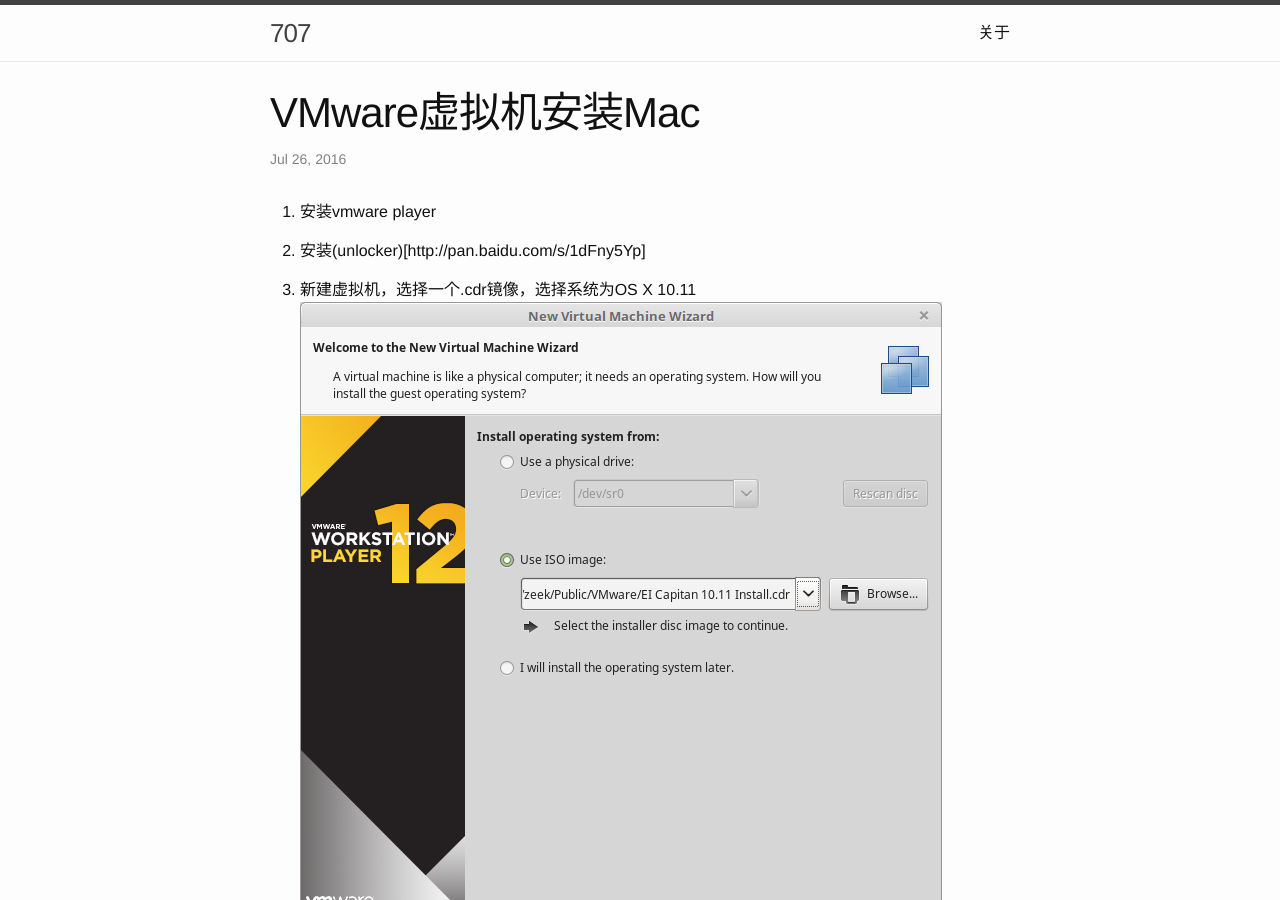
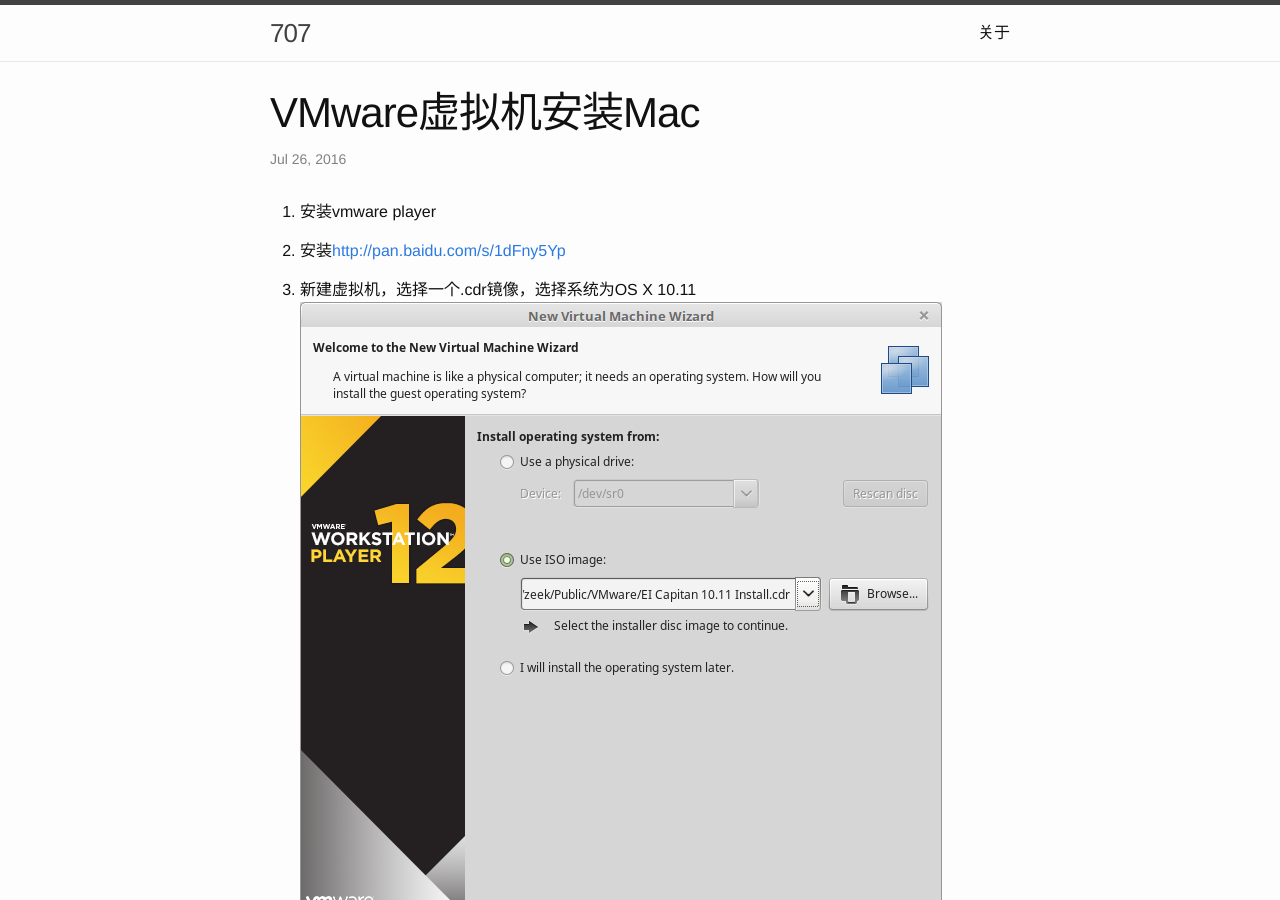
Before and after one commit to zephyrzoom/zephyrzoom.github.io, a Jekyll site: the page built from _posts/2016-07-26-vmware-mac.md, in a window 1280 px wide and 900 px high. Built offline with Jekyll 4.4.1, drawn with Linux system fonts in a browser that asks for light colours.

Commit message:
update vmware mac

```diff
--- a/_posts/2016-07-26-vmware-mac.md
+++ b/_posts/2016-07-26-vmware-mac.md
@@ -5,7 +5,7 @@ date: 2016-07-26 20:13:00 +0800
 ---
 1. 安装vmware player
 
-2. 安装(unlocker)[http://pan.baidu.com/s/1dFny5Yp]
+2. 安装[http://pan.baidu.com/s/1dFny5Yp](unlocker)
 
 3. 新建虚拟机，选择一个.cdr镜像，选择系统为OS X 10.11
 ![choose-image](/image/choose-image.png)
```
